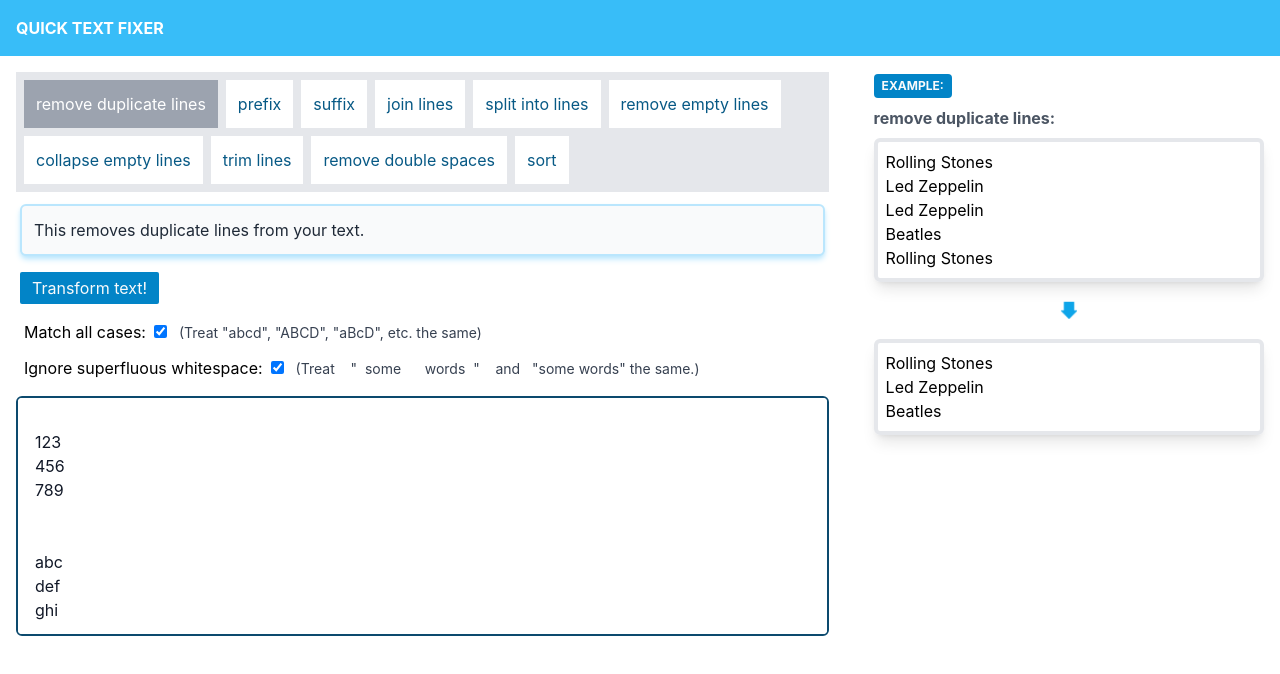
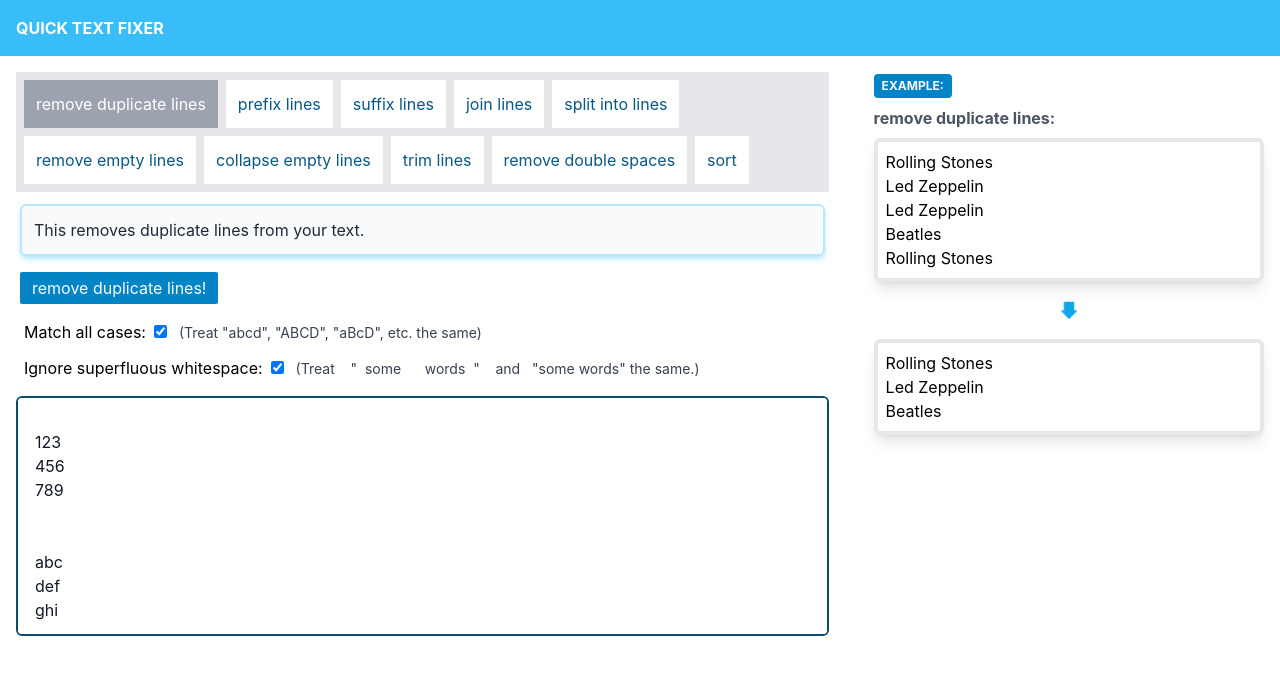
Before and after one commit to Daniel-Wittgenstein/qtf, a React (Create React App) app: page / in a window 1280 px wide. Shown: the top 674 px of the page. Built offline with nearby package versions, Linux system fonts and the light colour scheme.

Commit message:
transform button has text of current action now. minor text changes.

```diff
--- a/src/Transformers.js
+++ b/src/Transformers.js
@@ -55,7 +55,7 @@ Beatles
 
   {
     key: "prefix",
-    text: `prefix`,
+    text: `prefix lines`,
     descr: `Add text to the beginning of each line.`,
     example: `Han Solo
 Luke Skywalker
@@ -84,7 +84,7 @@ Name: Leia Organa`,
 
   {
     key: "suffix",
-    text: `suffix`,
+    text: `suffix lines`,
     descr: `Add text at the end of each line.`,
     example: `Han Solo
 Luke Skywalker
--- a/src/components/Slider.js
+++ b/src/components/Slider.js
@@ -94,6 +94,7 @@ function Slider(props) {
 
   const undoButton = undoEnabled? (<ActionButton click={() => clickUndoButton()} text={"undo"} ></ActionButton>) : null
 
+  const goText = selectedItem.text + "!"
 
   //call only once on mount:
   useEffect(() => {
@@ -112,7 +113,7 @@ function Slider(props) {
       </div>
 
       <div className="inline-block mt-2">
-        <ActionButton click={() => clickGoButton()} text={"Transform text!"} ></ActionButton>
+        <ActionButton click={() => clickGoButton()} text={goText} ></ActionButton>
         {undoButton}
       </div>
 
```
